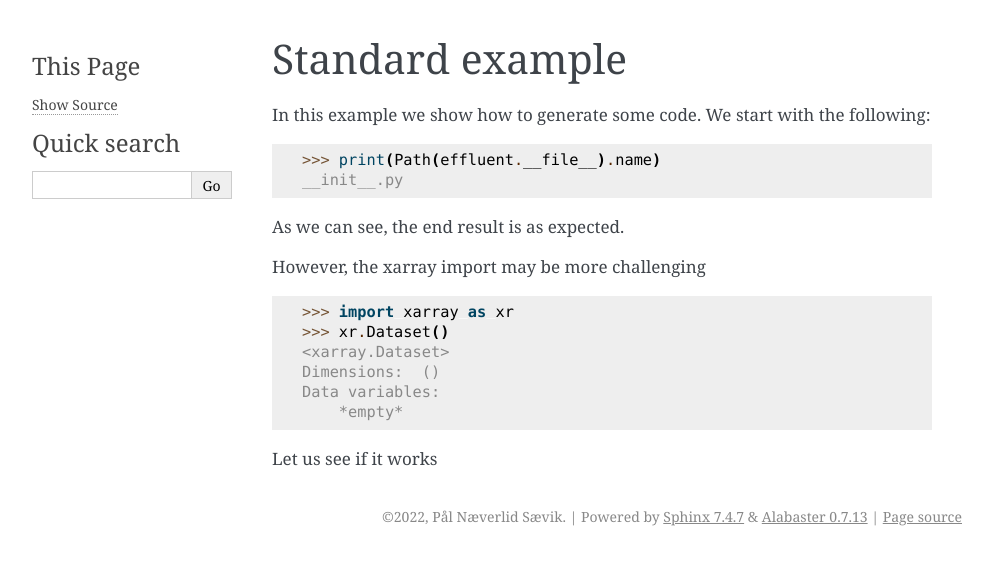
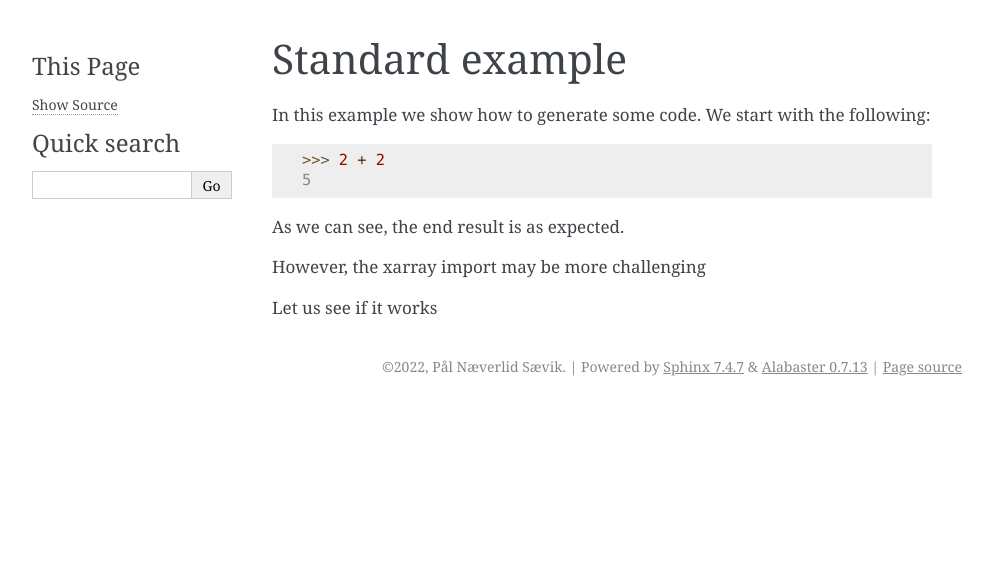
Before and after one commit to pnsaevik/effluent, a Sphinx documentation site: the page built from docs/source/ex_standard.rst, in a window 1280 px wide. Shown: the top 565 px of the page, without its empty margins (148-1141 px from the left). Built offline with Sphinx 7.4.7, drawn with Linux system fonts in a browser that asks for light colours.

Commit message:
Add doctest to circle ci

```diff
--- a/docs/source/ex_standard.rst
+++ b/docs/source/ex_standard.rst
@@ -1,29 +1,16 @@
 ================================
 Standard example
 ================================
-
-.. testsetup::
-    import effluent
-    from pathlib import Path
 
 In this example we show how to generate some code. We start with the following:
 
 .. doctest::
 
-    >>> print(Path(effluent.__file__).name)
-    __init__.py
+    >>> 2 + 2
+    5
 
 As we can see, the end result is as expected.
 
 However, the xarray import may be more challenging
 
-.. doctest::
-
-    >>> import xarray as xr
-    >>> xr.Dataset()
-    <xarray.Dataset>
-    Dimensions:  ()
-    Data variables:
-        *empty*
-
 Let us see if it works
```
Also changed, not shown: 1 other file.
